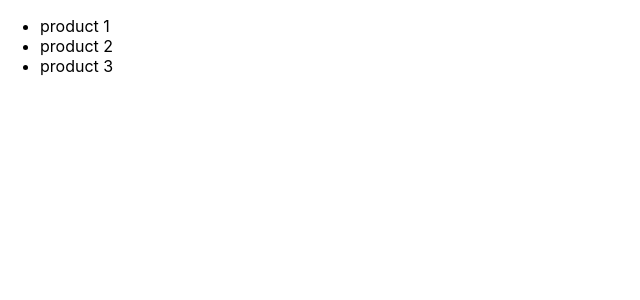
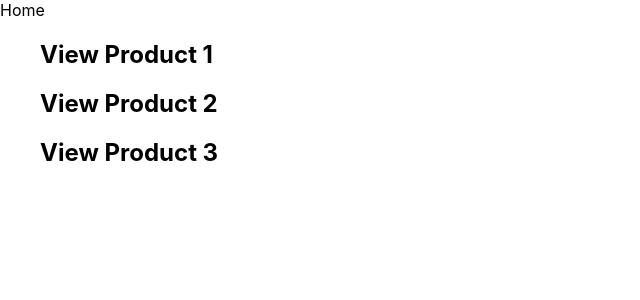
Before and after one commit to kritika243/documenting-next-js, a Next.js app: page /product in a window 1280 px wide. Shown: the top 300 px of the page, without its empty margins (0-640 px from the left). Built offline with nearby package versions, Linux system fonts and the light colour scheme.

Commit message:
navigating using the Link component

```diff
--- a/pages/product/index.js
+++ b/pages/product/index.js
@@ -1,10 +1,26 @@
+import Link from 'next/link'
 const Product = () => {
   return (
     <div>
+      <Link href='/'>
+        <a>Home</a>
+      </Link>
       <ul>
-        <li>product 1</li>
-        <li>product 2</li>
-        <li>product 3</li>
+        <h2>
+          <Link href='/product/1'>
+            <a>View Product 1</a>
+          </Link>
+        </h2>
+        <h2>
+          <Link href='/product/2'>
+            <a>View Product 2</a>
+          </Link>
+        </h2>
+        <h2>
+          <Link href='/product/3' replace>
+            <a>View Product 3</a>
+          </Link>
+        </h2>
       </ul>
     </div>
   )
```
Also changed, not shown: pages/index.js (+13 -1 lines), 1 other file (tests, documents, lock files or other folders).
